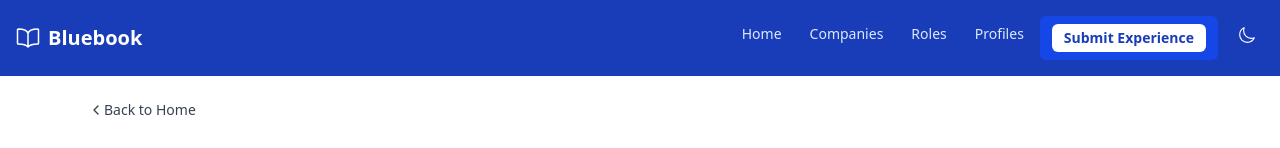
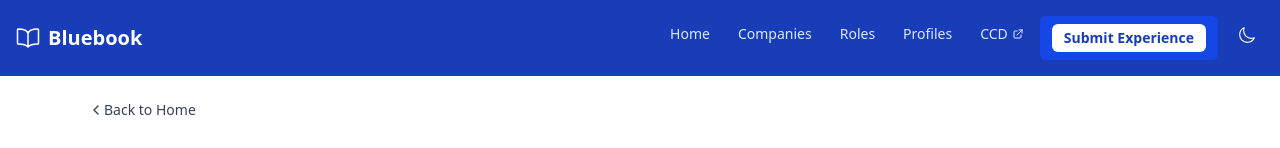
Before and after one commit to Ash469/CCD_BlueBook, a React (Vite) app in the folder client/: page /submit in a window 1280 px wide. Shown: the top 148 px of the page. Built offline with nearby package versions, Linux system fonts and the light colour scheme; no server answers.

Commit message:
fixing minor bug

```diff
--- a/client/src/components/Navbar.jsx
+++ b/client/src/components/Navbar.jsx
@@ -28,6 +28,14 @@ const Navbar = ({ darkMode, toggleDarkMode }) => {
                                             <NavLink to="/companies" active={isActive('/companies')}>Companies</NavLink>
                                             <NavLink to="/roles" active={isActive('/roles')}>Roles</NavLink>
                                             <NavLink to="/profiles" active={isActive('/profiles')}>Profiles</NavLink>
+                                            <NavLink to="https://iitg.ac.in/ccd/" active={isActive('https://iitg.ac.in/ccd/')}>
+                                                <span className="flex items-center">
+                                                    CCD
+                                                    <svg xmlns="http://www.w3.org/2000/svg" className="h-3 w-3 ml-1" fill="none" viewBox="0 0 24 24" stroke="currentColor">
+                                                        <path strokeLinecap="round" strokeLinejoin="round" strokeWidth={2} d="M10 6H6a2 2 0 00-2 2v10a2 2 0 002 2h10a2 2 0 002-2v-4M14 4h6m0 0v6m0-6L10 14" />
+                                                    </svg>
+                                                </span>
+                                            </NavLink>
                                             <NavLink to="/submit" active={isActive('/submit')}>
                                                 <button className="bg-white text-blue-800 dark:bg-blue-200 dark:text-gray-900 px-3 py-1 rounded-md text-sm font-semibold hover:bg-blue-50 dark:hover:bg-blue-300 transition-colors">
                                                     Submit Experience
@@ -67,7 +75,7 @@ const Navbar = ({ darkMode, toggleDarkMode }) => {
                             <MobileNavLink to="/" active={isActive('/')}>Home</MobileNavLink>
                             <MobileNavLink to="/companies" active={isActive('/companies')}>Companies</MobileNavLink>
                             <MobileNavLink to="/profiles" active={isActive('/profiles')}>Profiles</MobileNavLink>
-                            <MobileNavLink to="/search" active={isActive('/search')}>Search</MobileNavLink>
+                            <MobileNavLink to="https://iitg.ac.in/ccd/" active={isActive('https://iitg.ac.in/ccd/')}>CCD</MobileNavLink>
                             <MobileNavLink to="/submit" active={isActive('/submit')}>
                                 <span className="flex items-center">
                                     <span className="mr-2">Submit Experience</span>
--- a/client/src/pages/Home.jsx
+++ b/client/src/pages/Home.jsx
@@ -83,7 +83,7 @@ const Home = () => {
             icon="👥"
             title="Experiences"
             value={loading ? "..." : experiences.length}
-            linkTo="/search"
+            linkTo="/profiles"
           />
         </section>
 
```
Lines whose indentation alone changed are shown as unchanged.
